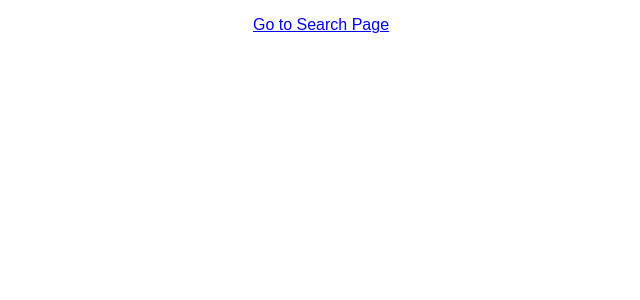
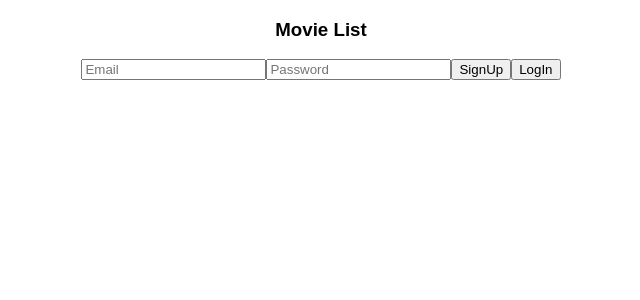
Before and after one commit to YashasaveeKesarwani99/react-movieList, a React (Create React App) app: page / in a window 1280 px wide. Shown: the top 300 px of the page, without its empty margins (319-959 px from the left). Built offline with nearby package versions, Linux system fonts and the light colour scheme.

Commit message:
Firebase Authentication Added

```diff
--- a/Container/Authentication/authentication.js
+++ b/Container/Authentication/authentication.js
@@ -1,12 +1,13 @@
 import React, { Component } from "react";
 import { Link } from "react-router-dom";
+import axios from "axios";
 class Authentication extends Component {
   constructor(props) {
     super(props);
     this.state = {
       email: "",
       password: "",
-      isLoggedIn: true
+      isLoggedIn: false
     };
   }
 
@@ -22,7 +23,40 @@ class Authentication extends Component {
     });
   };
 
-  clickHandler = () => {};
+  clickHandler = (props) => {
+    const email = this.state.email;
+    const pass = this.state.password;
+
+    if (props === "signup") {
+      axios
+        .post(
+          "https://identitytoolkit.googleapis.com/v1/accounts:signUp?key=AIzaSyCqafnYZyRuKxhTEsfg1gaSQ2N6p9pwS_U",
+          {
+            email: email,
+            password: pass
+          }
+        )
+        .then((res) => {
+          if(res.status === 200)
+          {
+            this.setState({isLoggedIn:true})
+          }
+        });
+    } else if (props === "login") {
+      axios.post(
+        "https://identitytoolkit.googleapis.com/v1/accounts:signInWithPassword?key=AIzaSyCqafnYZyRuKxhTEsfg1gaSQ2N6p9pwS_U",
+        {
+          email: email,
+          password: pass
+        }
+      ).then(res =>{
+        if(res.status === 200)
+        {
+          this.setState({isLoggedIn:true})
+        }
+      });
+    }
+  };
 
   render() {
     if (this.state.isLoggedIn) {
@@ -38,14 +72,23 @@ class Authentication extends Component {
           <input
             placeholder="Email"
             onChange={(e) => this.emailHandler(e)}
-            value=""
+            value={this.state.email}
           />
           <input
             placeholder="Password"
             onChange={(e) => this.passwordHandler(e)}
-            value=""
+            value={this.state.password}
           />
-          <input type="submit" onClick={this.clickHandler} />
+          <input
+            type="submit"
+            value="SignUp"
+            onClick={() => this.clickHandler("signup")}
+          />
+          <input
+            type="submit"
+            value="LogIn"
+            onClick={() => this.clickHandler("login")}
+          />
         </div>
       );
     }
--- a/package.json
+++ b/package.json
@@ -9,6 +9,7 @@
   "main": "src/index.js",
   "dependencies": {
     "axios": "0.21.0",
+    "firebase": "8.1.1",
     "react": "17.0.0",
     "react-dom": "17.0.0",
     "react-router": "5.2.0",
--- a/src/App.js
+++ b/src/App.js
@@ -1,9 +1,31 @@
 import React from "react";
 import "./styles.css";
+import firebase from "firebase";
 import Search from "../Container/Search/search";
 import { BrowserRouter, Route } from "react-router-dom";
 import Authentication from "../Container/Authentication/authentication";
-export default function App() {
+
+
+export default class App extends React.Component {
+
+  componentDidMount(){
+  // Your web app's Firebase configuration
+  var firebaseConfig = {
+    apiKey: "AIzaSyCqafnYZyRuKxhTEsfg1gaSQ2N6p9pwS_U",
+    authDomain: "auth-86847.firebaseapp.com",
+    databaseURL: "https://auth-86847.firebaseio.com",
+    projectId: "auth-86847",
+    storageBucket: "auth-86847.appspot.com",
+    messagingSenderId: "953040344962",
+    appId: "1:953040344962:web:3d65807c1fee66dfbc219b"
+  };
+  // Initialize Firebase
+  firebase.initializeApp(firebaseConfig);
+
+
+}
+  render()
+  {
   return (
     <BrowserRouter>
       <div className="App">
@@ -12,4 +34,5 @@ export default function App() {
       </div>
     </BrowserRouter>
   );
+  }
 }
```
